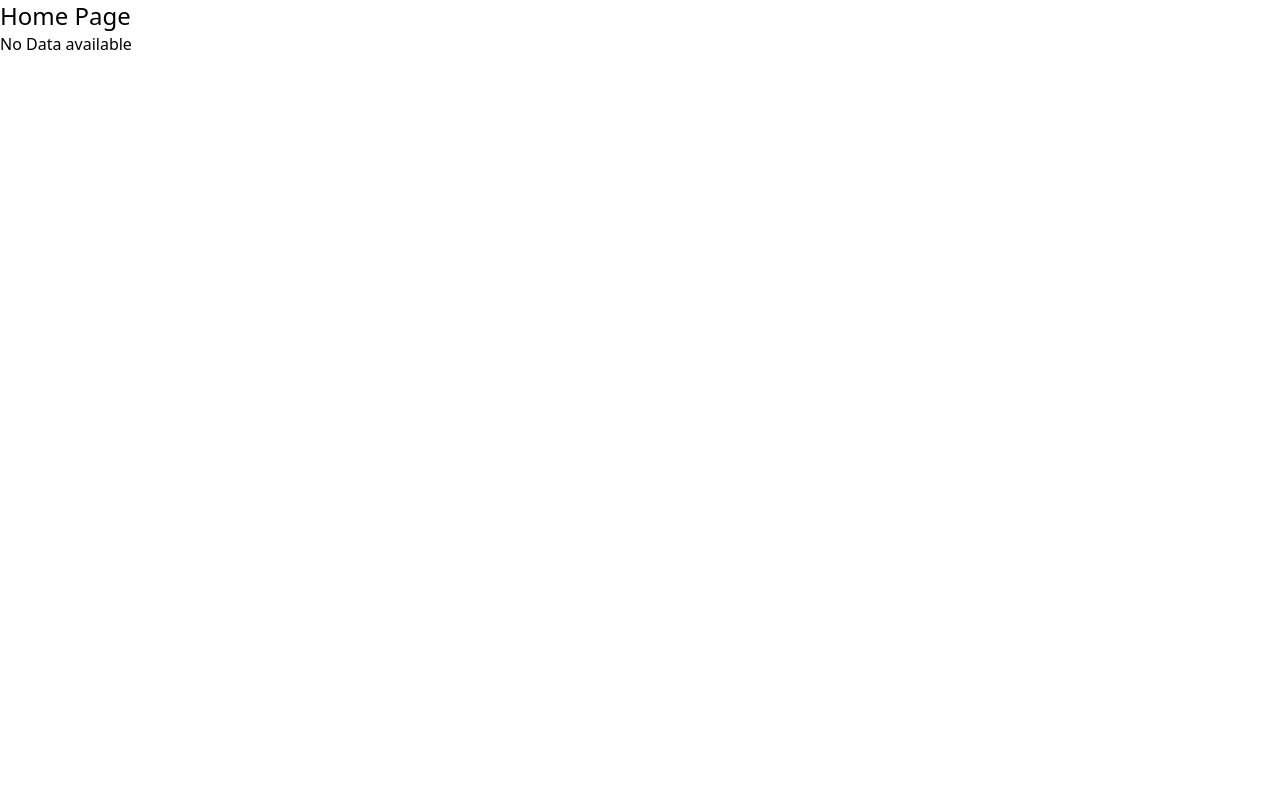
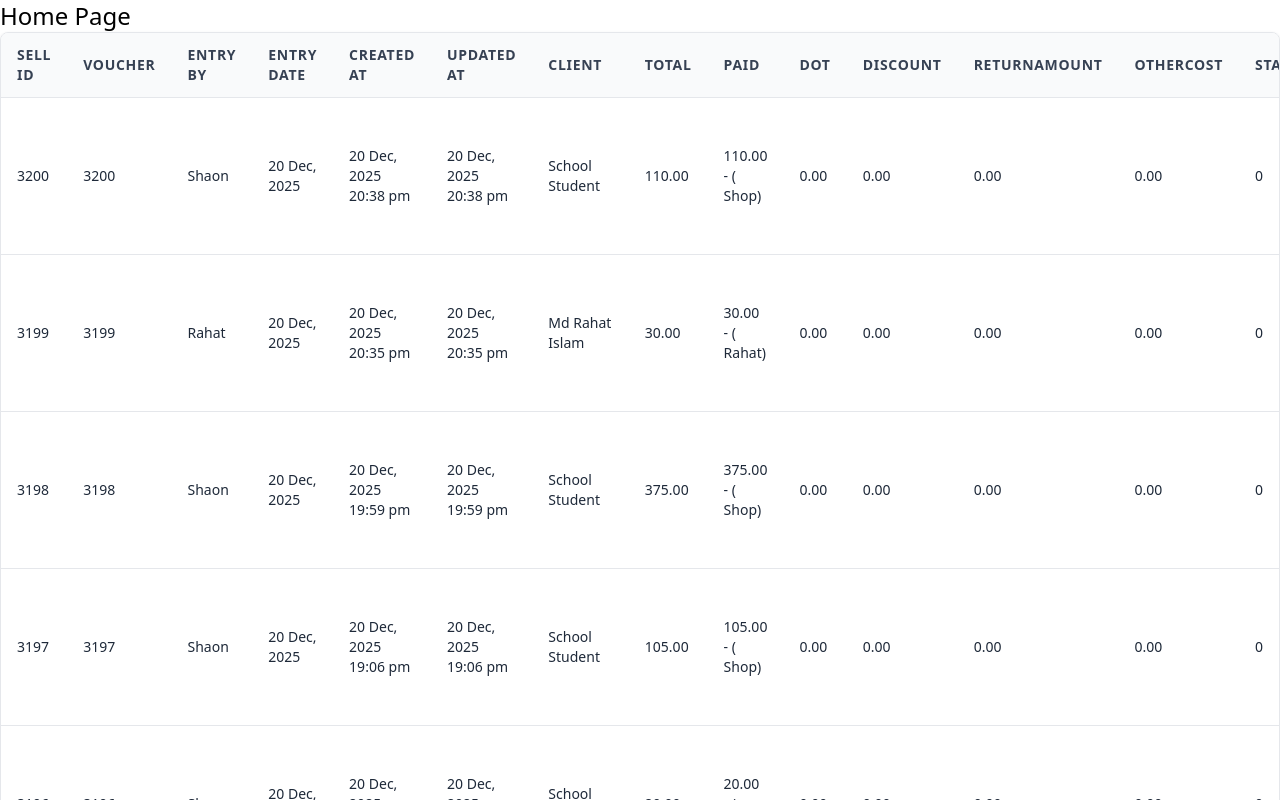
Before and after one commit to ratulislam46/ragory-ltd-task, a React (Vite) app: page / in a window 1280 px wide. Shown: the top 800 px of the page. Built offline with nearby package versions, Linux system fonts and the light colour scheme.

Commit message:
Added: show data in ui from json data

```diff
--- a/src/components/DataTable.jsx
+++ b/src/components/DataTable.jsx
@@ -1,22 +1,70 @@
-import React from 'react';
+const DataTable = ({ data }) => {
+    // console.log(data);
 
-const DataTable = ({ tableData }) => {
-    // console.log(tableData);
-    const data = tableData.data;
-    if (data || data.length === 0) return <p>No Data available</p>;
-    const colums = Object.keys(data[0]);
-    console.log(colums);
+    // Safety check
+    if (!Array.isArray(data) || data.length === 0) {
+        return (
+            <p className="text-center text-gray-500 py-10">
+                No records found
+            </p>
+        );
+    }
+
+    // column names from first row dynamically
+    const columns = Object.keys(data[0]);
+
+    const renderCell = (value) => {
+        // null / undefined
+        if (value === null || value === undefined) return "";
+
+        // string with HTML → render as HTML
+        if (typeof value === "string" && value.includes("<")) {
+            return <span dangerouslySetInnerHTML={{ __html: value }} />;
+        }
+
+        // object → JSON.stringify, but nicer format
+        if (typeof value === "object") {
+            return value.short_url || JSON.stringify(value);
+        }
+
+        return value;
+    };
+
 
     return (
-        <div>
-            <table>
-                <thead>
+        <div className="relative overflow-x-auto border border-gray-200 rounded-lg shadow-sm">
+            <table className="min-w-full divide-y divide-gray-200">
+                {/* Table Header */}
+                <thead className="bg-gray-50 sticky top-0 z-10">
                     <tr>
-                        {/* table header  */}
+                        {columns?.map((col) => (
+                            <th
+                                key={col}
+                                className="px-4 py-3 text-left text-sm font-semibold text-gray-700 uppercase tracking-wider"
+                            >
+                                {col.replace(/_/g, " ")}
+                            </th>
+                        ))}
                     </tr>
                 </thead>
-                <tbody>
-                    {/* table rows  */}
+
+                {/* Table Body */}
+                <tbody className="bg-white divide-y divide-gray-200">
+                    {data.map((row, rowIndex) => (
+                        <tr
+                            key={rowIndex}
+                            className="hover:bg-gray-50 transition-colors duration-150"
+                        >
+                            {columns?.map((col) => (
+                                <td
+                                    key={col}
+                                    className="px-4 py-2 text-sm text-gray-800 whitespace-normal"
+                                >
+                                    {renderCell(row[col])}
+                                </td>
+                            ))}
+                        </tr>
+                    ))}
                 </tbody>
             </table>
         </div>
--- a/src/pages/Home.jsx
+++ b/src/pages/Home.jsx
@@ -1,5 +1,5 @@
 import React from 'react';
-import tableData from '../data/data.json';
+import jsonData from '../data/data.json';
 import DataTable from '../components/DataTable';
 
 const Home = () => {
@@ -7,7 +7,7 @@ const Home = () => {
     return (
         <div>
             <h1 className='text-2xl'>Home Page</h1>
-            <DataTable tableData={tableData} />
+            <DataTable data={jsonData.data} />
         </div>
     );
 };
```
